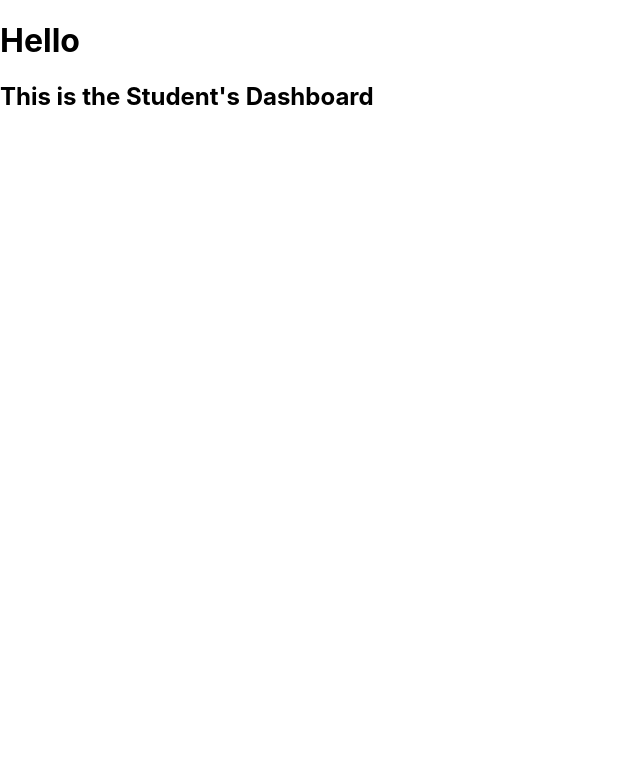
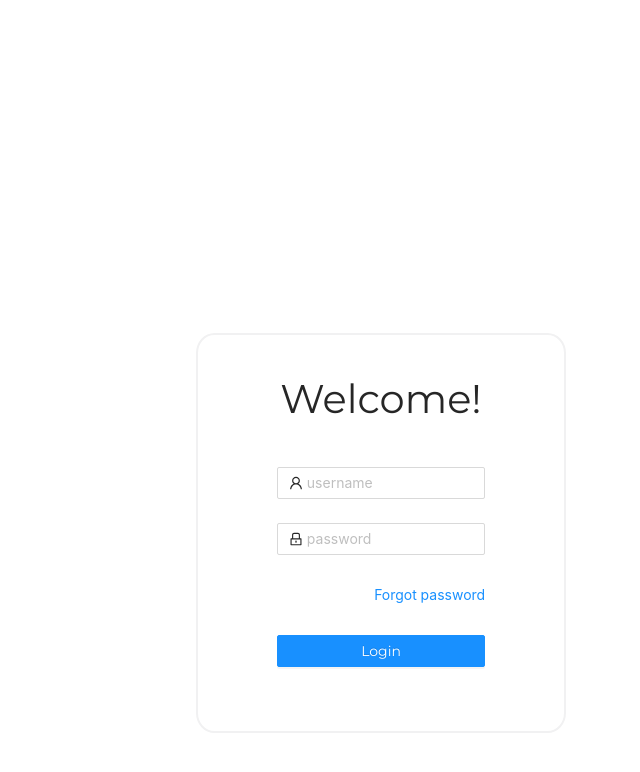
Before and after one commit to luar1/students-dashboard-front-end, a React (Create React App) app: page / in a window 1280 px wide. Shown: the top 772 px of the page, without its empty margins (0-640 px from the left). Built offline with nearby package versions, Linux system fonts and the light colour scheme.

Commit message:
login in form

```diff
--- a/public/index.html
+++ b/public/index.html
@@ -24,6 +24,8 @@
       work correctly both with client-side routing and a non-root public URL.
       Learn how to configure a non-root public URL by running `npm run build`.
     -->
+    <link rel="stylesheet" href="https://stackpath.bootstrapcdn.com/bootstrap/4.5.2/css/bootstrap.min.css" integrity="sha384-JcKb8q3iqJ61gNV9KGb8thSsNjpSL0n8PARn9HuZOnIxN0hoP+VmmDGMN5t9UJ0Z" crossorigin="anonymous">
+    <link href="https://fonts.googleapis.com/css2?family=Montserrat&display=swap" rel="stylesheet">
     <title>React App</title>
   </head>
   <body>
--- a/src/App.js
+++ b/src/App.js
@@ -1,10 +1,14 @@
 import React from 'react';
 import './App.css';
-import Main from './components/main';
+import Login from "./components/Login"
+
 
 function App() {
   return (
-    <Main />
+    <div className= "container center">
+
+    <Login />
+    </div>
   );
 }
 
--- /dev/null
+++ b/src/components/Login.js
@@ -0,0 +1,71 @@
+
+import React from 'react'
+import { Modal, Button, Form, Input, Checkbox} from 'antd';
+import { UserOutlined, LockOutlined } from '@ant-design/icons';
+import 'antd/dist/antd.css';
+import '../index.css';
+
+
+const Login = () => {
+  const onFinish = (values) => {
+    console.log('Received values of form: ', values);
+  };
+
+  return (
+    <div className="col-4 contain">
+    <h1 className="text-center pb-4">Welcome!</h1>
+    <div className="col-10 mx-auto" Style="width: 350px;">
+    <Form
+        name="normal_login"
+        className="login-form"
+        initialValues={{
+          remember: true,
+        }}
+        onFinish={onFinish}
+      >
+        <Form.Item
+          name="username"
+          rules={[
+            {
+              required: true,
+              message: 'Please input your Username!',
+            },
+          ]}
+        >
+          <Input prefix={<UserOutlined className="site-form-item-icon" />} placeholder="username" />
+        </Form.Item>
+        <Form.Item
+          name="password"
+          rules={[
+            {
+              required: true,
+              message: 'Please input your Password!',
+            },
+          ]}
+        >
+          <Input
+            prefix={<LockOutlined className="site-form-item-icon" />}
+            type="password"
+            placeholder="password"
+          />
+        </Form.Item>
+        <Form.Item>
+          <a className="login-form-forgot" href="">
+            Forgot password
+          </a>
+        </Form.Item>
+
+        <Form.Item>
+          <Button type="primary" htmlType="submit" className="login-form-button button-hover">
+            Login
+          </Button>
+
+        </Form.Item>
+      </Form>
+      </div>
+    </div>
+  );
+};
+export default Login
+
+//ReactDOM.render(<Login />, mountNode); MF:normally on the index page but not sure where this would go
--- a/src/index.css
+++ b/src/index.css
@@ -1,7 +1,10 @@
+
+@import'~antd/dist/antd.css';
+
 body {
   margin: 0;
   font-family: -apple-system, BlinkMacSystemFont, 'Segoe UI', 'Roboto', 'Oxygen',
-    'Ubuntu', 'Cantarell', 'Fira Sans', 'Droid Sans', 'Helvetica Neue',
+    'Ubuntu', 'Cantarell', 'Fira Sans', 'Droid Sans', 'Helvetica Neue', 'Montserrat',
     sans-serif;
   -webkit-font-smoothing: antialiased;
   -moz-osx-font-smoothing: grayscale;
@@ -10,4 +13,38 @@ body {
 code {
   font-family: source-code-pro, Menlo, Monaco, Consolas, 'Courier New',
     monospace;
+  font-family: 'Montserrat', sans-serif;
 }
+/* login */
+ .login-form {
+  max-width: 300px;
+}
+ .login-form-forgot {
+  float: right;
+}
+ .ant-col-rtl .login-form-forgot {
+  float: left;
+}
+ .login-form-button {
+  width: 100%;
+  color: #F1F1F2;
+  background-color: #12284C;
+  border: none;
+  font-family: 'Montserrat', sans-serif;
+}
+.button-hover:hover{
+  background-color: #F1F1F2 ;
+  border: 1px, solid, #C0C0C0;
+  color: #FF5C35
+}
+.contain{
+  border: solid 2px #F1F1F2;
+  border-radius: 5%;
+  margin-top: 30%;
+  margin-left: 10%;
+  padding: 40px;
+}
+h1 {
+  font-family: 'Montserrat', sans-serif;
+  font-weight: bold;
+}
```
